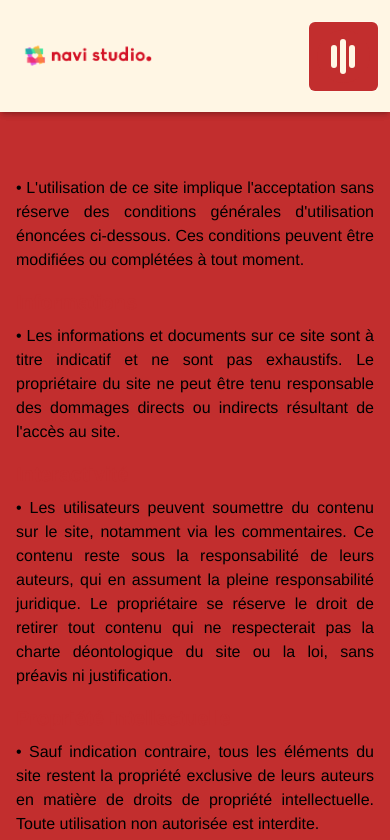
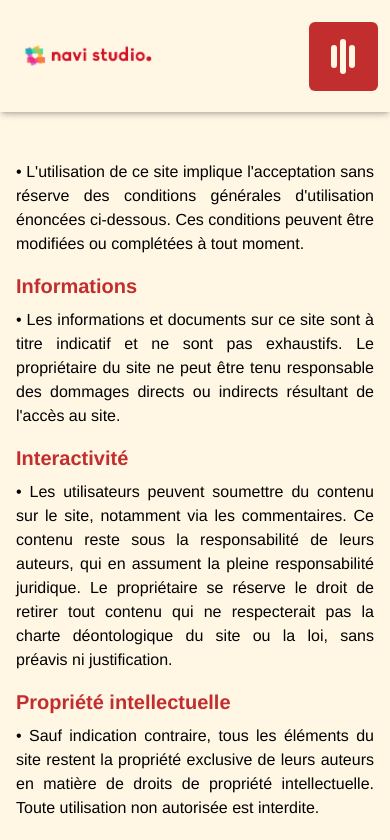
Before and after one commit to franzhopp/v3q, a React (Vite) app: page /terms in a window 390 px wide. Shown: the top 840 px of the page. Built offline with nearby package versions, Linux system fonts and the light colour scheme; a web font is replaced by a local one.

Commit message:
[ADD] change bg legality

```diff
--- a/src/Components/Navigation/BaseNavbar.jsx
+++ b/src/Components/Navigation/BaseNavbar.jsx
@@ -573,12 +573,12 @@ const Navbar = () => {
       </div>
       <Button />
 
-      <p className="text-center mt-16 pb-5">
+      <p className="text-center mt-16">
         <span className="text-black text-2xl font-medium sm:text-4xl mt-5 sm:mt-10 whitespace-nowrap animation-scrolling-rtl">
           DESIGN | DÉVELOPPEMENT | MARKETING DIGITAL | STRATÉGIE DE MARQUE
         </span>
       </p>
-      <div id="about" className="pb-10 sm:pb-0"></div>
+      <div id="about" className="pb-16 sm:pb-0"></div>
     </div>
   );
 };
--- a/src/Components/Privacy/Pages/PageMentions.jsx
+++ b/src/Components/Privacy/Pages/PageMentions.jsx
@@ -8,8 +8,8 @@ const PageMentions = () => {
   return (
     <>
       <PrivacyNavbar />
-      <div className="flex justify-center">
-        <div className="w-full md:max-w-3xl p-4 font-sans-serif mt-16 mb-16">
+      <div className="bg-FFF6E4 flex justify-center">
+        <div className="w-full md:max-w-3xl p-4 font-sans-serif pt-16 pb-16">
           <h1 className="text-C22E2E mb-16 text-2xl md:text-3xl font-semibold">
             Mentions légales
           </h1>
--- a/src/Components/Privacy/Pages/PagePrivacy.jsx
+++ b/src/Components/Privacy/Pages/PagePrivacy.jsx
@@ -6,7 +6,7 @@ const PagePrivacy = () => {
     <>
       {" "}
       <PrivacyNavbar />
-      <div className="flex justify-center font-sans-serif mb-16 mt-16">
+      <div className="bg-FFF6E4 flex justify-center font-sans-serif pb-16 pt-16">
         <div className="w-full md:max-w-3xl p-4">
           <h1 className="text-2xl md:text-3xl font-semibold mb-16 text-C22E2E">
             Politique de Confidentialité des Données
--- a/src/Components/Privacy/Pages/PageTerms.jsx
+++ b/src/Components/Privacy/Pages/PageTerms.jsx
@@ -5,8 +5,8 @@ const PageConditions = () => {
   return (
     <>
       <PrivacyNavbar />
-      <div className="flex justify-center">
-        <div className="w-full md:max-w-3xl p-4 font-sans-serif mt-16 mb-16">
+      <div className="bg-FFF6E4 flex justify-center">
+        <div className="w-full md:max-w-3xl p-4 font-sans-serif pt-16 pb-16">
           <h1 className="text-C22E2E mb-16 text-2xl md:text-3xl font-semibold">
             Conditions d'Utilisation
           </h1>
--- a/src/Components/Section/FirstSection.jsx
+++ b/src/Components/Section/FirstSection.jsx
@@ -31,7 +31,7 @@ const Section = () => {
 
   return (
     <>
-      <section className="bg-FFF6E4 pt-10 sm:pt-20">
+      <section className="bg-FFF6E4 pt-16 sm:pt-20">
         <div className="flex flex-wrap justify-center items-center space-x-0 sm:space-x-6">
           {/* Step 1 */}
           <div className="min-h-500 w-80 rounded-lg pt-5">
@@ -91,7 +91,7 @@ const Section = () => {
             </div>
           </div>
         </div>
-      <ButtonContact />
+        <ButtonContact />
       </section>
     </>
   );
```
